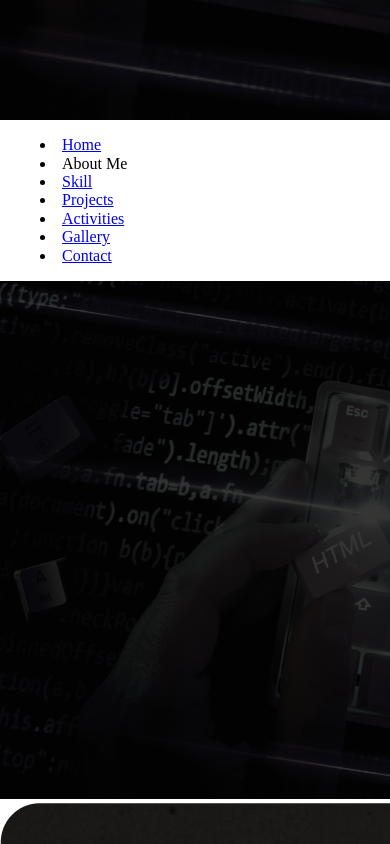
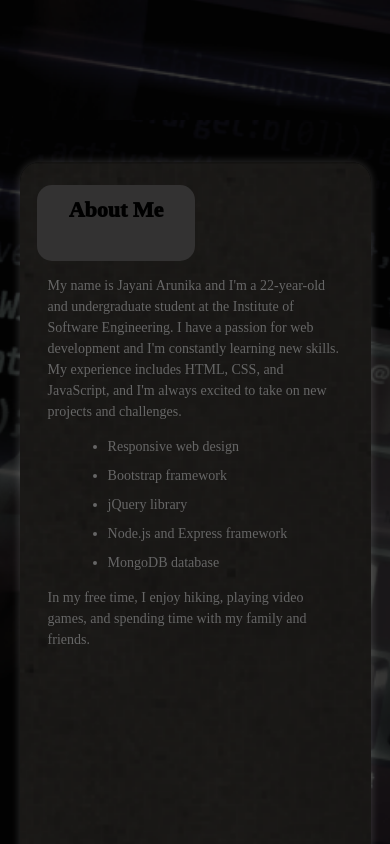
Before and after one commit to jayani018/MyPortfolio, a plain HTML site: page index.html in a window 390 px wide. Shown: the part 880-1724 px from the top of the page. Drawn offline with Linux system fonts and the light colour scheme.

Commit message:
Update AboutMe HTML Tags & create AboutMe css style

```diff
--- a/assests/css/style.css
+++ b/assests/css/style.css
@@ -272,3 +272,187 @@ body {
 }
 
 /* home section css end  */
+
+/* about section css start  */
+
+#about {
+    /* position: relative; */
+    width: 100vw;
+    height: 100vh;
+    background-image: url(/assests/image/background1.png);
+    background-size: cover;
+    background-position: center;
+    overflow: hidden;
+}
+
+#aboutMain {
+    position: relative;
+    margin: auto;
+    left: 0;
+    right: 0;
+    top: 15%;
+    bottom: 0;
+    width: 80vw;
+    height: 80vh;
+    background-image: url(/assests/image/background2.png);
+    background-size: cover;
+    background-position: center;
+    border-radius: 20px;
+    overflow: hidden;
+    box-shadow: 0 0 10px rgba(243, 240, 240, 0.2);
+}
+
+.title {
+    position: relative;
+    width: 20%;
+    height: 12%;
+    border-radius: 15px;
+    top: 8%;
+    left: 5%;
+    background: rgb(51, 50, 50);
+}
+
+.title h1 {
+    position: relative;
+    width: max-content;
+    margin: auto;
+    left: 0;
+    right: 0;
+    bottom: 0;
+    top: 20%;
+    font-weight: 1000;
+}
+
+.description {
+    position: relative;
+    width: 70%;
+    height: 70%;
+    top: 10%;
+    left: 20%;
+    line-height: 1.5;
+    font-size: 18px;
+    color: #666;
+}
+
+.description ul {
+    margin-left: 30px;
+}
+
+.description li {
+    margin-bottom: 10px;
+}
+
+.description p:last-child {
+    margin-bottom: 0;
+}
+
+@media screen and (max-width: 1024px) {
+    #aboutMain {
+        top: 10%;
+        width: 90vw;
+        height: 80vh;
+    }
+
+    .title {
+        width: 35%;
+        height: 10%;
+        top: 5%;
+        left: 5%;
+    }
+
+    .title h1 {
+        font-size: 24px;
+        top: 15%;
+    }
+
+    .description {
+        width: 85%;
+        height: 60%;
+        top: 3%;
+        left: 8%;
+        font-size: 18px;
+    }
+
+    .description ul {
+        margin-left: 20px;
+    }
+
+    .description li {
+        margin-bottom: 8px;
+    }
+}
+
+@media screen and (max-width: 768px) {
+    #aboutMain {
+        top: 10%;
+        width: 90vw;
+        height: 80vh;
+    }
+
+    .title {
+        width: 35%;
+        height: 10%;
+        top: 5%;
+        left: 5%;
+    }
+
+    .title h1 {
+        font-size: 24px;
+        top: 15%;
+    }
+
+    .description {
+        width: 85%;
+        height: 60%;
+        top: 3%;
+        left: 8%;
+        font-size: 18px;
+    }
+
+    .description ul {
+        margin-left: 20px;
+    }
+
+    .description li {
+        margin-bottom: 8px;
+    }
+}
+
+@media screen and (max-width: 765px) {
+
+    #aboutMain {
+        top: 5%;
+        width: 90vw;
+        height: 90vh;
+    }
+
+    .title {
+        width: 45%;
+        height: 10%;
+        top: 3%;
+        left: 5%;
+    }
+
+    .title h1 {
+        font-size: 22px;
+        top: 15%;
+    }
+
+    .description {
+        width: 85%;
+        height: 60%;
+        top: 3%;
+        left: 8%;
+        font-size: 14px;
+    }
+
+    .description ul {
+        margin-left: 20px;
+    }
+
+    .description li {
+        margin-bottom: 8px;
+    }
+}
+
+/* about section css end  */
--- a/index.html
+++ b/index.html
@@ -129,48 +129,35 @@
 
     </section>
     <!-- section home end -->
-    <header>
-        <nav>
-            <menu>
-                <li><a href="file:///E:/working%20zone/MyyPortfolio/index.html">Home</a></li>
-                <li>About Me</li>
-                <li><a href="file:///E:/working%20zone/MyyPortfolio/Skill.html">Skill</a></li>
-                <li><a href="file:///E:/working%20zone/MyyPortfolio/Project.html">Projects</a></li>
-                <li><a href="file:///E:/working%20zone/MyyPortfolio/Activities.html">Activities</a></li>
-                <li><a href="file:///E:/working%20zone/MyyPortfolio/Gallery.html">Gallery</a></li>
-                <li><a href="file:///E:/working%20zone/MyyPortfolio/Contact.html">Contact</a></li>
-            </menu>
-        </nav>
-    </header>
-    <section>
-        <img src="assests/image/background1.png" alt="This is a png icon for background1">
-        <section>
-            <img src="assests/image/background2.png" alt="This is a png icon for background2">
-            <h1>
-                <dt>About Me</dt>
-            </h1>
-<!--            <style>-->
-<!--                #Special{-->
-<!--                    font-size: 48px;-->
-<!--                    color: #FFFFFF;-->
-<!--                    font-weight: bold;-->
-<!--                }-->
-<!--            </style>-->
-            <p>Hello! I’m<span>
-<!--             #Special{-->
-<!--                        font-size: 48px;-->
-<!--                        color: #FB0404;-->
-<!--                        font-weight: bold;-->
-<!--                    }-->
-           Jayani Arunika</span>.</p>
-            <article>
-                <div>Age :  22 </div>
-                <div> City :  Matara</div>
-                <div> Degree : Undergraduate</div>
-                <div> Email : jayaniarunika11@gmail.com</div>
-            </article>
-        </section>
+
+    <!-- section about start -->
+    <section id="about"  style="background-image:url(assests/image/background1.png);">
+        <div id="aboutMain" style="background-image:url(assests/image/background2.png);">
+            <div class="title">
+                <h1>About Me</h1>
+            </div>
+            <div class="description">
+                <p>My name is Jayani Arunika and I'm a 22-year-old and undergraduate student at the Institute of
+                    Software Engineering. I have a passion for web development and I'm constantly learning new
+                    skills. My experience includes HTML, CSS, and JavaScript, and I'm always excited to take on new
+                    projects and challenges.</p>
+                <ul>
+                    <li>Responsive web design</li>
+                    <li>Bootstrap framework</li>
+                    <li>jQuery library</li>
+                    <li>Node.js and Express framework</li>
+                    <li>MongoDB database</li>
+                </ul>
+                <p>In my free time, I enjoy hiking, playing video games, and spending time with my family and
+                    friends.</p>
+            </div>
+        </div>
+
+
+
     </section>
+    <!-- section about end -->
+
     <header>
         <nav>
             <menu>
```
